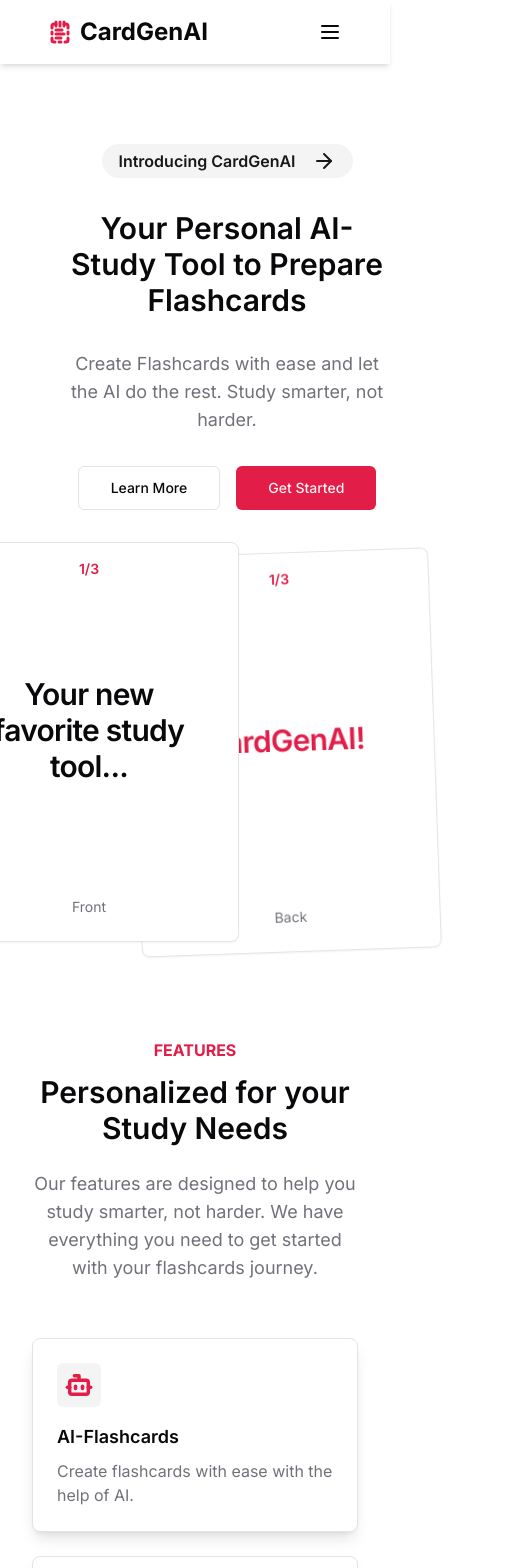
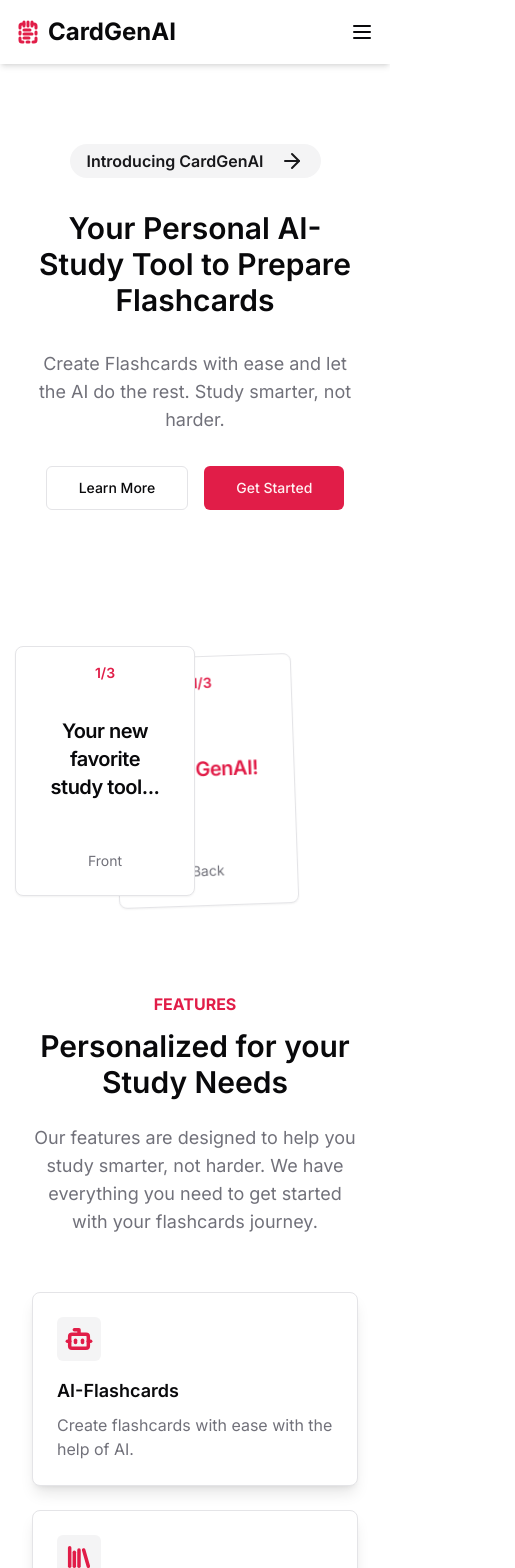
Before and after one commit to YashPatki02/CardGenAI-AI-Flashcards, a Next.js app: page / in a window 390 px wide. Shown: the top 1568 px of the page, 515 px wide, since content can reach past the window. Built offline with nearby package versions, Linux system fonts and the light colour scheme; no server answers.

Commit message:
Hero Page styles

```diff
--- a/app/page.tsx
+++ b/app/page.tsx
@@ -30,7 +30,7 @@
                     <div className="flex flex-col items-center justify-start min-h-screen">
                         <HeroColumns />
                         <Pricing />
-                        <Testimonials />
+                        {/* <Testimonials /> */}
                         <FAQ />
                         <CTA />
                     </div>
--- a/components/HeroColumns.tsx
+++ b/components/HeroColumns.tsx
@@ -47,7 +47,7 @@
 
     return (
         <>
-            <section className="container flex flex-col lg:flex-row items-center gap-8 pt-20 ml-8 sm:gap-10">
+            <section className="container flex flex-col lg:flex-row justify-center items-center gap-14 pt-20 sm:gap-10">
                 <motion.div
                     className="flex flex-col items-center lg:items-start gap-8 lg:w-1/2"
                     variants={variants}
@@ -92,7 +92,7 @@
                     </motion.div>
                 </motion.div>
                 <motion.div
-                    className="flex items-center justify-center sm:mt-8 mb-4 lg:w-1/2"
+                    className="flex items-center justify-center mt-20 sm:mt-8 mb-4 lg:mt-0 lg:w-1/2"
                     variants={variants}
                     initial="hidden"
                     animate="visible"
@@ -101,20 +101,13 @@
                         className="z-10"
                         whileHover={{ x: 40, y: -10, rotate: 3, zIndex: 0 }}
                         transition={{ type: "spring", stiffness: 300 }}
-                        drag
-                        dragConstraints={{
-                            top: -5,
-                            left: -5,
-                            right: 5,
-                            bottom: 5,
-                        }}
                     >
-                        <Card className="relative w-[300px] min-h-[400px] flex flex-col items-center justify-center py-6 px-2 cursor-pointer">
+                        <Card className="relative w-[180px] min-h-[250px] sm:w-[240px] sm:min-h-[320px] md:w-[300px] md:min-h-[400px] flex flex-col items-center justify-center py-6 px-2 cursor-pointer">
                             <CardContent>
                                 <p className="absolute right-0 left-0 top-4 text-center text-sm font-semibold text-primary">
                                     1/3
                                 </p>
-                                <CardTitle className="text-center text-3xl">
+                                <CardTitle className="text-center text-xl sm:text-2xl md:text-3xl">
                                     {flashcard.front}
                                 </CardTitle>
                                 <p className="absolute bottom-6 right-0 left-0 text-center text-sm text-muted-foreground">
@@ -124,24 +117,17 @@
                         </Card>
                     </motion.div>
                     <motion.div
-                        className=""
+                        className="z-0"
                         initial={{ x: -80, y: 10, rotate: -2 }}
                         whileHover={{ x: -70, y: 5, rotate: -6, zIndex: 10 }}
-                        drag
-                        dragConstraints={{
-                            top: -5,
-                            left: -5,
-                            right: 5,
-                            bottom: 5,
-                        }}
                         transition={{ type: "spring", stiffness: 300 }}
                     >
-                        <Card className="relative w-[300px] -ml-6 min-h-[400px] flex flex-col items-center justify-center py-6 px-2 cursor-pointer">
+                        <Card className="relative w-[180px] min-h-[250px] sm:w-[240px] sm:min-h-[320px] md:w-[300px] md:min-h-[400px] md:-ml-6 flex flex-col items-center justify-center py-6 px-2 cursor-pointer">
                             <CardContent>
                                 <p className="absolute right-0 left-0 top-4 text-center text-sm font-semibold text-primary">
                                     1/3
                                 </p>
-                                <CardTitle className="text-center text-3xl text-primary">
+                                <CardTitle className="text-center text-xl sm:text-2xl md:text-3xl text-primary">
                                     {flashcard.back}
                                 </CardTitle>
                                 <p className="absolute bottom-6 right-0 left-0 text-center text-sm text-muted-foreground">
--- a/components/Nav.tsx
+++ b/components/Nav.tsx
@@ -55,7 +55,7 @@
         }
     }
     return (
-        <header className="flex flex-row w-full items-center justify-between px-12 py-4 shadow-md">
+        <header className="flex flex-row w-full items-center justify-between px-4 sm:px-12 py-4 shadow-md">
             <Link href="/" className="flex flex-row gap-2 items-center">
                 <NotepadTextDashed
                     size={24}
--- a/components/Pricing.tsx
+++ b/components/Pricing.tsx
@@ -68,7 +68,7 @@
             <p className="text-center text-lg max-w-2xl text-muted-foreground">
                 Choose the plan that best fits your needs.
             </p>
-            <div className="mt-7 grid w-full grid-cols-1 gap-6 sm:grid-cols-2 lg:grid-cols-3">
+            <div className="mt-7 grid w-full grid-cols-1 gap-6 md:grid-cols-2 px-2 sm:px-6 md:px-10 lg:px-32">
                 <motion.div variants={cardVariants}>
                     <Card className="relative shadow-lg">
                         <CardContent className="divide-y p-0">
@@ -196,7 +196,7 @@
                         </CardContent>
                     </Card>
                 </motion.div>
-                <motion.div variants={cardVariants}>
+                {/* <motion.div variants={cardVariants}>
                     <Card className="relative shadow-lg">
                         <CardContent className="divide-y p-0">
                             <div className="flex flex-col items-center px-7 py-10">
@@ -257,7 +257,7 @@
                             </ul>
                         </CardContent>
                     </Card>
-                </motion.div>
+                </motion.div> */}
             </div>
         </motion.section>
     );
```
